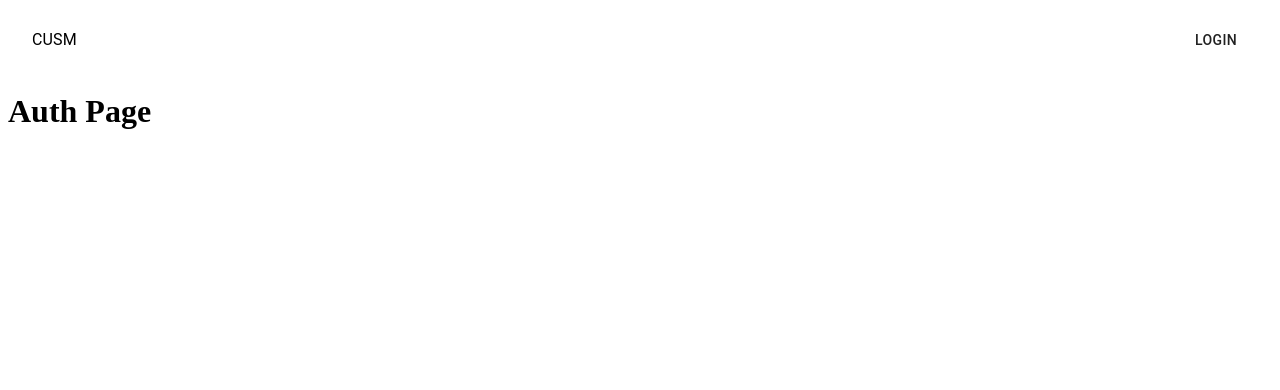
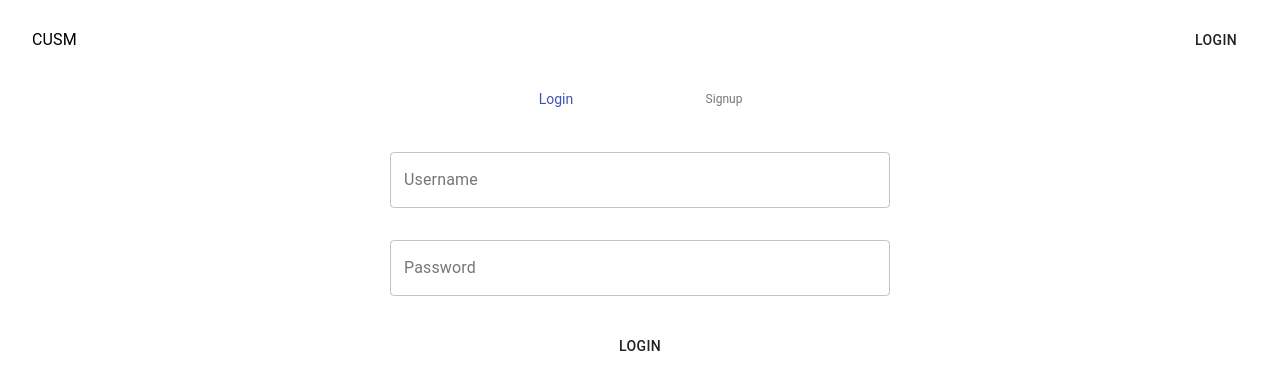
Before and after one commit to cusm-tech/Frontend-react, a React (Create React App) app: page /auth in a window 1280 px wide. Shown: the top 390 px of the page. Built offline with nearby package versions, Linux system fonts and the light colour scheme.

Commit message:
designing auth page

```diff
--- a/package.json
+++ b/package.json
@@ -4,6 +4,7 @@
   "private": true,
   "dependencies": {
     "@material-ui/core": "^4.10.2",
+    "@material-ui/icons": "^4.9.1",
     "@testing-library/jest-dom": "^4.2.4",
     "@testing-library/react": "^9.5.0",
     "@testing-library/user-event": "^7.2.1",
--- /dev/null
+++ b/src/components/Navbar/auth.state.jsx
@@ -0,0 +1,23 @@
+import React from 'react'
+import {useHistory} from 'react-router-dom'
+
+import {
+    Button
+} from '@material-ui/core'
+
+const Auth = props => {
+    const history = useHistory()
+    const route = path => {
+        history.push(path)
+    }
+
+    return (
+        <div>
+            <Button onClick={() => {route('/auth')}}>
+                Login
+            </Button>
+        </div>
+    )
+}
+
+export default Auth
--- a/src/components/Navbar/navbar.jsx
+++ b/src/components/Navbar/navbar.jsx
@@ -7,9 +7,10 @@ import {
     Toolbar,
     Typography,
     Slide,
-    useScrollTrigger,
-    Button
+    useScrollTrigger
 } from '@material-ui/core'
+
+import Auth from './auth.state'
 
 const useStyle = makeStyles(theme => ({
     appbar: {
@@ -56,9 +57,7 @@ const Navbar = props => {
                         <Typography className={classes.title}>
                             CUSM
                     </Typography>
-                        <Button>
-                            Login
-                    </Button>
+                        <Auth />
                     </Toolbar>
                 </AppBar>
             </HideOnScroll>
--- /dev/null
+++ b/src/components/auth/login.jsx
@@ -0,0 +1,53 @@
+import React from 'react'
+
+import {
+    makeStyles,
+    TextField,
+    Grid,
+    Button
+} from '@material-ui/core'
+
+const useStyle = makeStyles(theme => ({
+    root: {
+        marginTop: theme.spacing(2)
+    },
+    fields: {
+        width: 500
+    }
+}))
+
+const Login = props => {
+    const classes = useStyle()
+    return (
+        <div className={classes.root}>
+
+            <Grid container spacing={4}>
+                <Grid item xs={12}>
+                    <TextField
+                        variant="outlined"
+                        label="Username"
+                        className={classes.fields}
+                    />
+                </Grid>
+
+                <Grid item xs={12}>
+                    <TextField
+                        variant="outlined"
+                        label="Password"
+                        type="password"
+                        className={classes.fields}
+                    />
+                </Grid>
+
+                <Grid item xs={12}>
+                    <Button >
+                        Login
+                        </Button>
+                </Grid>
+
+            </Grid>
+        </div>
+    )
+}
+
+export default Login
--- /dev/null
+++ b/src/components/auth/signup.jsx
@@ -0,0 +1,53 @@
+import React from 'react'
+
+import {
+    makeStyles,
+    TextField,
+    Grid,
+    Button
+} from '@material-ui/core'
+
+const useStyle = makeStyles(theme => ({
+    root: {
+        marginTop: theme.spacing(2)
+    },
+    fields: {
+        width: 500
+    }
+}))
+
+const Signup = props => {
+    const classes = useStyle()
+    return (
+        <div className={classes.root}>
+
+            <Grid container spacing={4}>
+                <Grid item xs={12}>
+                    <TextField
+                        variant="outlined"
+                        label="Username"
+                        className={classes.fields}
+                    />
+                </Grid>
+
+                <Grid item xs={12}>
+                    <TextField
+                        variant="outlined"
+                        label="Password"
+                        type="password"
+                        className={classes.fields}
+                    />
+                </Grid>
+
+                <Grid item xs={12}>
+                    <Button >
+                        Signup
+                        </Button>
+                </Grid>
+
+            </Grid>
+        </div>
+    )
+}
+
+export default Signup
--- a/src/pages/auth.jsx
+++ b/src/pages/auth.jsx
@@ -1,8 +1,49 @@
-import React from 'react'
+import React, { useState } from 'react'
+
+import {
+    Container,
+    BottomNavigation,
+    BottomNavigationAction,
+    makeStyles,
+    Grid
+} from '@material-ui/core'
+
+// importing custom components
+import Login from '../components/auth/login'
+import Signup from '../components/auth/signup'
+
+const useStyle = makeStyles(theme => ({
+    bottomBar: {
+        width: '100%'
+    }
+}))
 
 const Auth = props => {
+    const classes = useStyle()
+    const [value, setValue] = useState(0)
     return <div>
-        <h1>Auth Page</h1>
+        <Container>
+            <Grid container spacing={2}>
+                <Grid item xs={12}>
+                    <BottomNavigation
+                        showLabels
+                        className={classes.bottomBar}
+                        value={value}
+                        onChange={(event, newValue) => {
+                            setValue(newValue)
+                        }}
+                    >
+                        <BottomNavigationAction label="Login" />
+                        <BottomNavigationAction label="Signup" />
+                    </BottomNavigation>
+                </Grid>
+            </Grid>
+
+            <center>
+                {(value === 0)? <Login /> : <Signup /> }
+            </center>
+
+        </Container>
     </div>
 }
 
```
Also changed, not shown: 1 other file (tests, documents, lock files or other folders).
